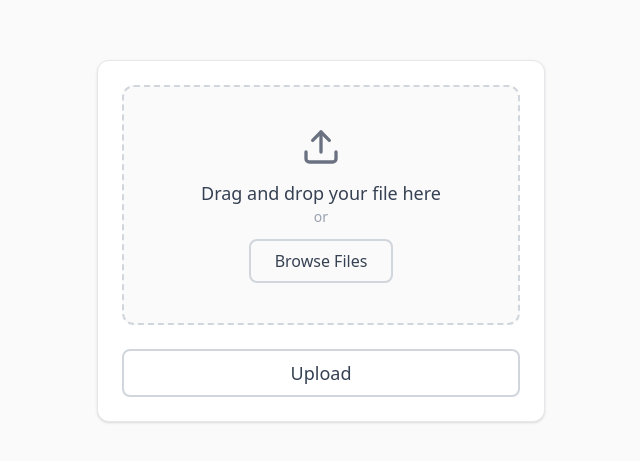
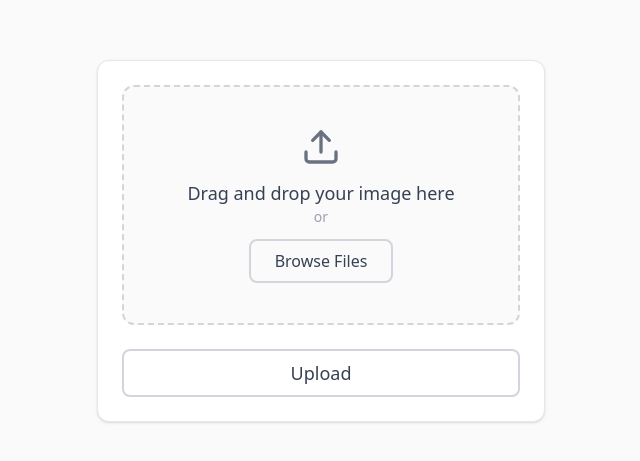
Before and after one commit to XuanGiaHanNguyen/Cellular-Automaton-Visualization-Tool, a React (Vite) app in the folder frontend/: page / in a window 1280 px wide. Shown: the part 159-620 px from the top of the page, without its empty margins (319-959 px from the left). Built offline with nearby package versions, Linux system fonts and the light colour scheme.

Commit message:
added file upload

```diff
--- a/frontend/src/pages/File.tsx
+++ b/frontend/src/pages/File.tsx
@@ -1,23 +1,89 @@
 import { Upload } from "lucide-react"
+import { useState } from "react"
+import type {ChangeEvent, DragEvent} from "react"
 
 function FileInput() {
+  const [file, setFile] = useState<File | null>(null)
+  const [preview, setPreview] = useState<string |null>(null)
+
+  const HandleFileChange = (e: ChangeEvent<HTMLInputElement>) => {
+    const selectedFile = e.target.files?.[0]
+    if (selectedFile && selectedFile.type.startsWith("image/")) {
+      setFile(selectedFile)
+      setPreview(URL.createObjectURL(selectedFile))
+    } else {
+      alert("Please select a valid image file (png, jpg, jpeg, etc.)")
+    }
+  }
+
+  // Handle drag and drop
+  const handleDrop = (e: DragEvent<HTMLDivElement>) => {
+    e.preventDefault()
+    const droppedFile = e.dataTransfer.files?.[0]
+    if (droppedFile && droppedFile.type.startsWith("image/")) {
+      setFile(droppedFile)
+      setPreview(URL.createObjectURL(droppedFile))
+    } else {
+      alert("Please drop a valid image file")
+    }
+  }
+
+  const handleDragOver = (e: DragEvent<HTMLDivElement>) => {
+    e.preventDefault()
+  }
+
+  // Handle form submit (you can send file to backend here)
+  const handleSubmit = (e: React.FormEvent) => {
+    e.preventDefault()
+    if (!file) {
+      alert("Please upload an image first.")
+      return
+    }
+
+    // Example: send to backend using FormData
+    const formData = new FormData()
+    formData.append("image", file)
+
+    console.log("Uploading:", file.name)
+    // fetch("/upload", { method: "POST", body: formData }) ...
+  }
+
   return (
     <div className="min-h-screen flex items-center justify-center bg-neutral-50">
       <div className="bg-white border border-gray-200 rounded-xl shadow-sm w-full max-w-md">
 
         {/* Upload Section */}
-        <form className="p-6 space-y-6">
+        <form className="p-6 space-y-6" onSubmit={handleSubmit}>
           {/* Drag and Drop Box */}
-          <div className="border-2 border-dashed border-gray-300 rounded-xl p-10 flex flex-col items-center justify-center bg-neutral-50 hover:bg-neutral-100 transition">
-            <Upload className="w-10 h-10 text-gray-500 mb-3" />
-            <p className="text-gray-700 font-medium text-lg">Drag and drop your file here</p>
-            <p className="text-gray-400 text-sm">or</p>
-            <button
-              type="button"
-              className="mt-3 border-2 border-gray-300 px-6 py-2 rounded-lg text-gray-700 hover:bg-neutral-100 transition"
-            >
-              Browse Files
-            </button>
+          <div
+            className="border-2 border-dashed border-gray-300 rounded-xl p-10 flex flex-col items-center justify-center bg-neutral-50 hover:bg-neutral-100 transition"
+            onDrop={handleDrop}
+            onDragOver={handleDragOver}
+          >
+            {preview ? (
+              <img
+                src={preview}
+                alt="Preview"
+                className="max-h-60 rounded-lg object-contain"
+              />
+            ) : (
+              <>
+                <Upload className="w-10 h-10 text-gray-500 mb-3" />
+                <p className="text-gray-700 font-medium text-lg">
+                  Drag and drop your image here
+                </p>
+                <p className="text-gray-400 text-sm">or</p>
+                <label className="mt-3 border-2 border-gray-300 px-6 py-2 rounded-lg text-gray-700 hover:bg-neutral-100 transition cursor-pointer">
+                  Browse Files
+                  <input
+                    type="file"
+                    accept="image/*"
+                    className="hidden"
+                    onChange={HandleFileChange}
+                  />
+                </label>
+              </>
+            )}
           </div>
 
           {/* Submit Button */}
```
